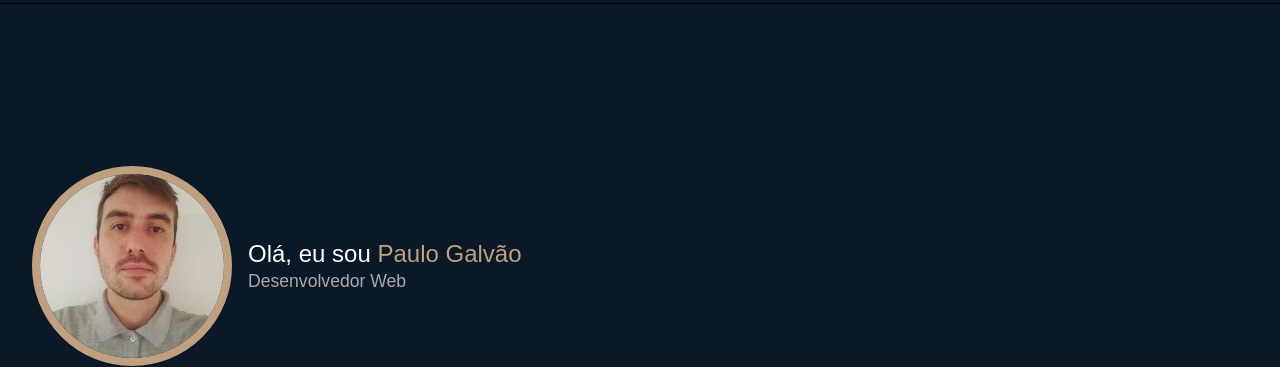
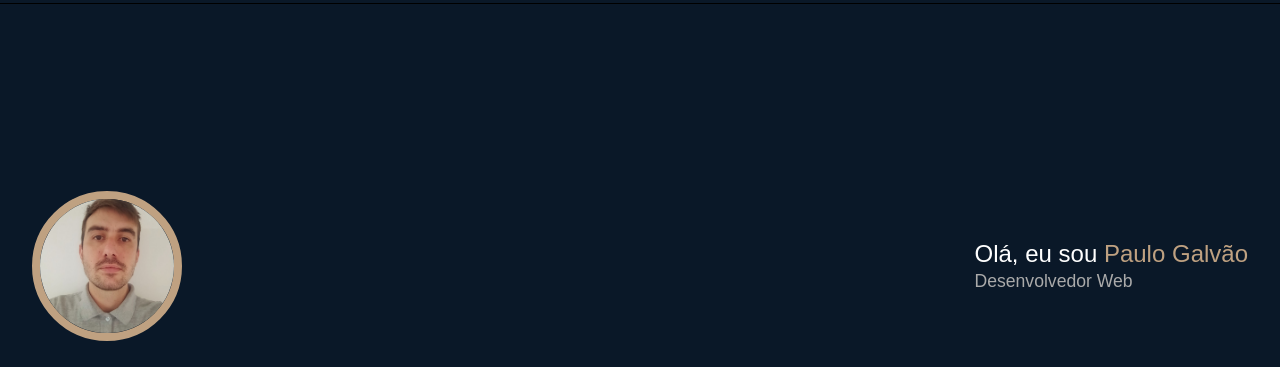
Before and after one commit to Paulo-galvao/porfolio-paulo, a plain HTML site: page index.html in a window 1280 px wide. Shown: the part 56-423 px from the top of the page. Drawn offline with Linux system fonts and the light colour scheme.

Commit message:
fix profile photo size | add favicon

```diff
--- a/css/profile.css
+++ b/css/profile.css
@@ -23,7 +23,7 @@
 .profile-box {
     display: flex;
     align-items: center;
-    gap: 1rem;
+    justify-content: space-between;
 }
 
 
@@ -31,7 +31,7 @@
 .profile-name {
     color: #fff;
     font-size: 1.5rem;
-
+    max-width: 50%;
 }
 
 .profile-job {
@@ -44,8 +44,8 @@
     border-radius: 50%;
     position: relative;
     overflow: hidden;
-    width: 200px;
-    height: 200px;
+    width: 150px;
+    height: 150px;
 }
 
 .profile-description {
--- a/index.html
+++ b/index.html
@@ -21,6 +21,8 @@
 
     <!-- ICONS -->
     <link href='https://cdn.boxicons.com/3.0.7/fonts/basic/boxicons.min.css' rel='stylesheet'>
+
+    <link rel="icon" href="favicon.png" type="image/x-icon">
 
     <title>Portfólio</title>
 </head>
```
Also changed, not shown: favicon.png (added).
